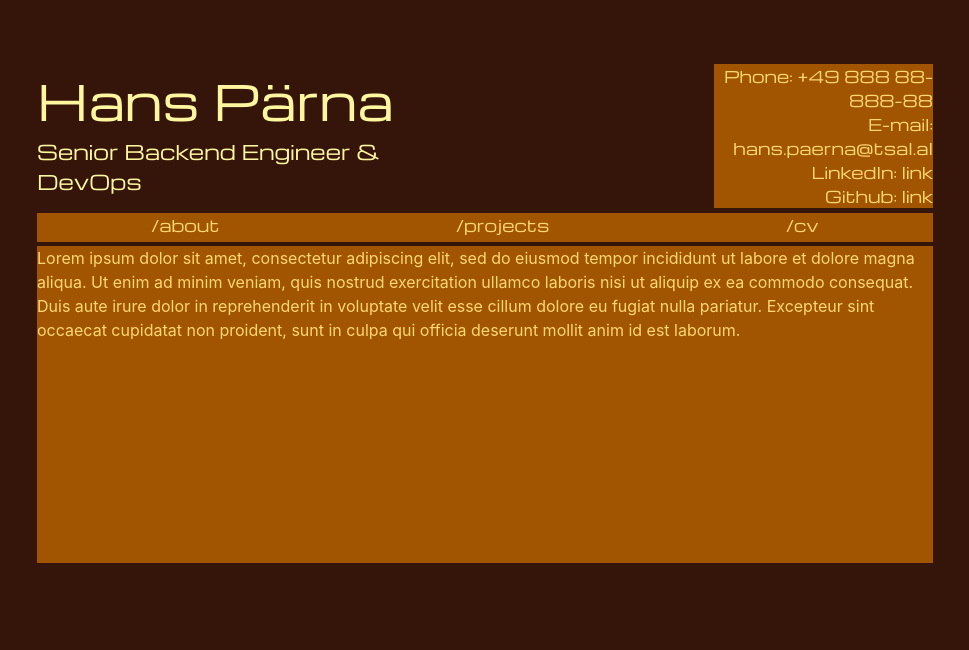
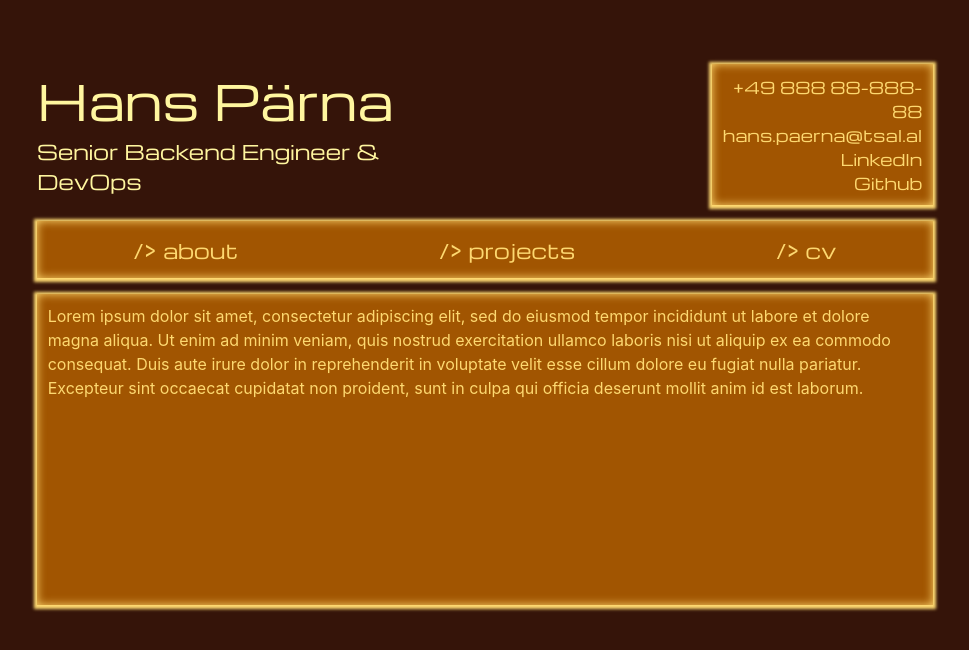
Before and after one commit to hanspaerna/cv-website, a Vue app: page / in a window 1280 px wide. Shown: the top 650 px of the page, without its empty margins (155-1124 px from the left). Built offline with nearby package versions, Linux system fonts and the light colour scheme.

Commit message:
add box shadows and paddings

```diff
--- a/src/App.vue
+++ b/src/App.vue
@@ -12,24 +12,24 @@
           <h1>Hans Pärna</h1>
           <h4>Senior Backend Engineer & DevOps</h4>
         </div>
-        <div class="contacts">
-          <p>Phone: +49 888 88-888-88</p>
-          <p>E-mail: hans.paerna@tsal.al</p>
-          <p>LinkedIn: link</p>
-          <p>Github: link</p>
+        <div class="contacts shadow-deus shadow-primary inset-shadow-deus inset-shadow-primary">
+          <p>+49 888 88-888-88</p>
+          <p>hans.paerna@tsal.al</p>
+          <p>LinkedIn</p>
+          <p>Github</p>
         </div>
-        <div class="topmenu">
+        <div class="topmenu shadow-deus shadow-primary inset-shadow-deus inset-shadow-primary">
           <div class="grow text-center">
-            /about
+            /> about
           </div>
           <div class="grow text-center">
-            /projects
+            /> projects
           </div>
           <div class="grow text-center">
-            /cv
+            /> cv
           </div>
         </div>
-        <div class="content">
+        <div class="content shadow-deus shadow-primary inset-shadow-deus inset-shadow-primary">
           Lorem ipsum dolor sit amet, consectetur adipiscing elit, sed do eiusmod tempor incididunt ut labore et dolore magna aliqua. Ut enim ad minim veniam, quis nostrud exercitation ullamco laboris nisi ut aliquip ex ea commodo consequat. Duis aute irure dolor in reprehenderit in voluptate velit esse cillum dolore eu fugiat nulla pariatur. Excepteur sint occaecat cupidatat non proident, sunt in culpa qui officia deserunt mollit anim id est laborum.
         </div>
       </div>
--- a/src/assets/base.css
+++ b/src/assets/base.css
@@ -11,6 +11,9 @@
     --color-accent: oklch(0.7008 0.1324 72.93);
     --color-bg: oklch(0.5301 0.1274 57.32);
     --color-ground: oklch(0.2396 0.0567 38.81);
+
+    --shadow-deus: 0 1px 3px 3px rgba(255, 0, 0, 0.05);
+    --inset-shadow-deus: inset 0px 0px 10px 0px rgba(0, 0, 0, 1);
 }
 
 body {
@@ -42,8 +45,8 @@ h4 {
 .container {
     display: grid;
     grid-template-columns: 2fr 1.1fr 1fr;
-    grid-template-rows: 0.6fr 0.2fr 2.2fr;
-    gap: 0.3em 0;
+    grid-template-rows: 0.6fr 0.4fr 2.2fr;
+    gap: 1em 0;
     grid-template-areas:
     "logo . contacts"
     "topmenu topmenu topmenu"
@@ -67,6 +70,7 @@ h4 {
     background-color: var(--color-bg);
     font-family: michroma,serif;
     text-align: right;
+    padding: 8pt;
 }
 
 .topmenu {
@@ -76,12 +80,14 @@ h4 {
     display: inline-flex;
     flex-direction: row;
     flex-wrap: nowrap;
-    align-items: stretch;
+    align-items: center;
     align-content: stretch;
     gap: 8px;
+    font-size: var(--text-xl);
 }
 
 .content {
     grid-area: content;
     background-color: var(--color-bg);
+    padding: 8pt;
 }
```
